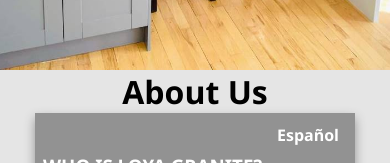
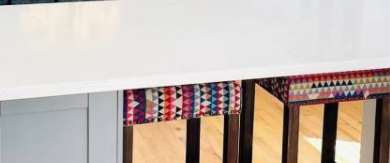
Before and after one commit to mrivera0014/loya-granite, a React (Create React App) app: page / in a window 390 px wide. Shown: the part 558-721 px from the top of the page. Built offline with nearby package versions, Linux system fonts and the light colour scheme.

Commit message:
fixed img for safari mobile devices

```diff
--- a/src/Components/About/About.css
+++ b/src/Components/About/About.css
@@ -1,12 +1,16 @@
-.aboutContain {
-    background-repeat: no-repeat;
+.wrapper {
+    /* background-repeat: no-repeat;
     min-height: 100vh;
     background-size: contain;
-    background-position: right;
+    background-position: right; */
+    height: 100vh;
+    overflow-y: auto;
+    overflow-x: hidden;
+    perspective: 10px;
 }
 
 .aboutTitle {
-    background-color: rgba(0, 0, 0, 0.1);
+    background-color: #ffff;
     text-align: center;
     font-family:
         'Segoe UI',
@@ -20,18 +24,30 @@
         sans-serif;
 }
 
-.granite {
-    background-image: url("../../assets/kitchen1.jpg");
-    min-height: 500px;
+.aboutHeader {
+    position: relative;
+    height: 100%;
+    transform-style: preserve-3d;
+    z-index: -1;
+}
+
+.background {
+    /* min-height: 500px;
     background-attachment: fixed;
     background-position: center;
     background-repeat: no-repeat;
-    background-size: cover;
+    background-size: cover; */
+
+    object-fit: cover;
+    position: absolute;
+    height: 100%;
+    width: 100%;
+    transform: translateZ(-10px) scale(2);
 }
 
 .aboutbottom {
     height: 1000px;
-    background-color: rgba(0, 0, 0, 0.1);
+    background-color: #ffff;
 }
 
 .loyaGranite {
--- a/src/Components/About/About.js
+++ b/src/Components/About/About.js
@@ -1,6 +1,6 @@
 import React, { useEffect, useState } from 'react'
 import './About.css'
-
+import parallax from '../../assets/kitchen1.jpg'
 // import logoImage from './assets/LOYA-Logo-Color-WO-Text.png'
 import fireplace from '../../assets/fireplace4.jpg'
 import { gsap } from 'gsap/all'
@@ -32,12 +32,12 @@ const About = () => {
 
     return (
 
-        <div className='aboutContain'>
-            <div className='granite' alt='kitchen-white-counters'  >
-            </div>
-
-            <h1 className='aboutTitle'>About Us</h1>
+        <div className='wrapper'>
+            <header className='aboutHeader'>
+                <img className='background' alt='kitchen-white-counters' src={parallax} />
+            </header>
             <div className='aboutbottom'>
+                <h1 className='aboutTitle'>About Us</h1>
                 <section className='aboutLoyaGraniteSection'>
                     {spanish === false ? (
                         <p className='spanishToggle' onClick={toggleText}>Español</p>
```
